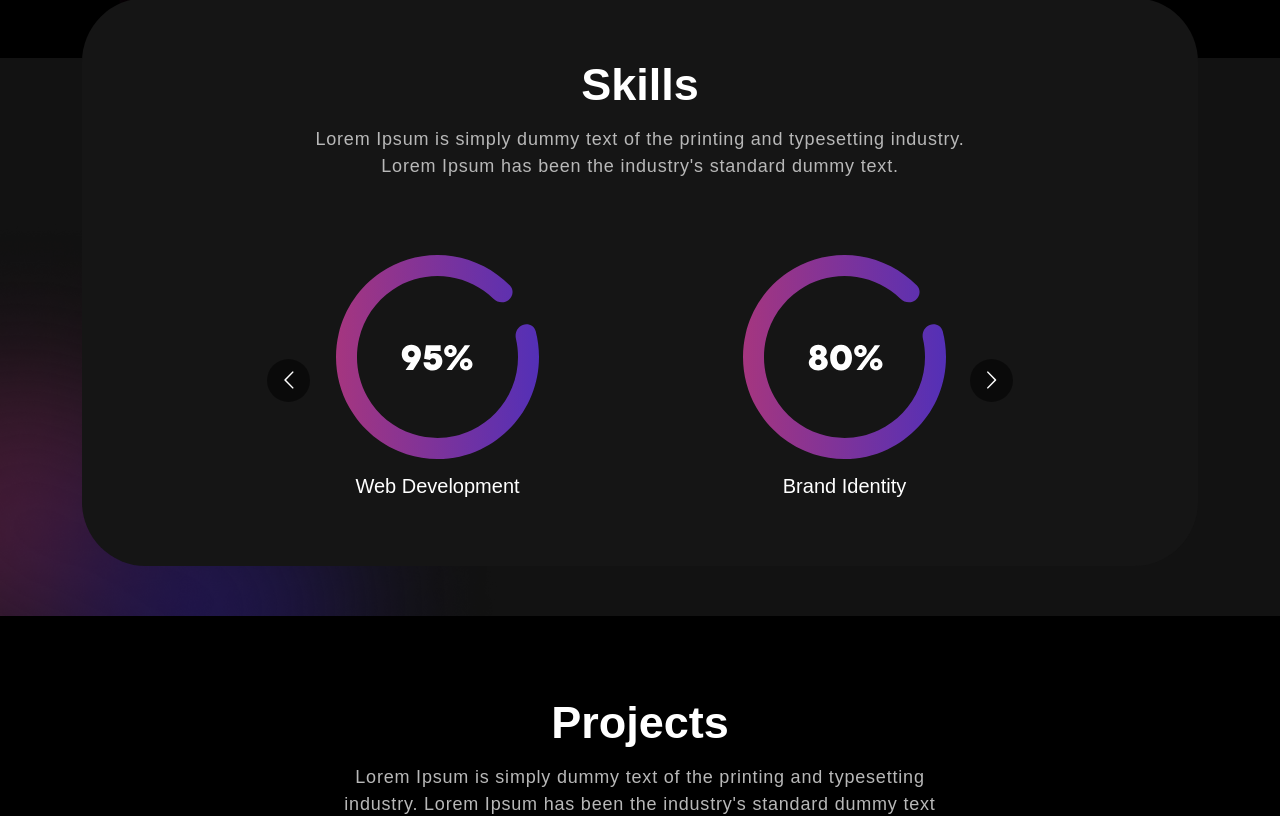
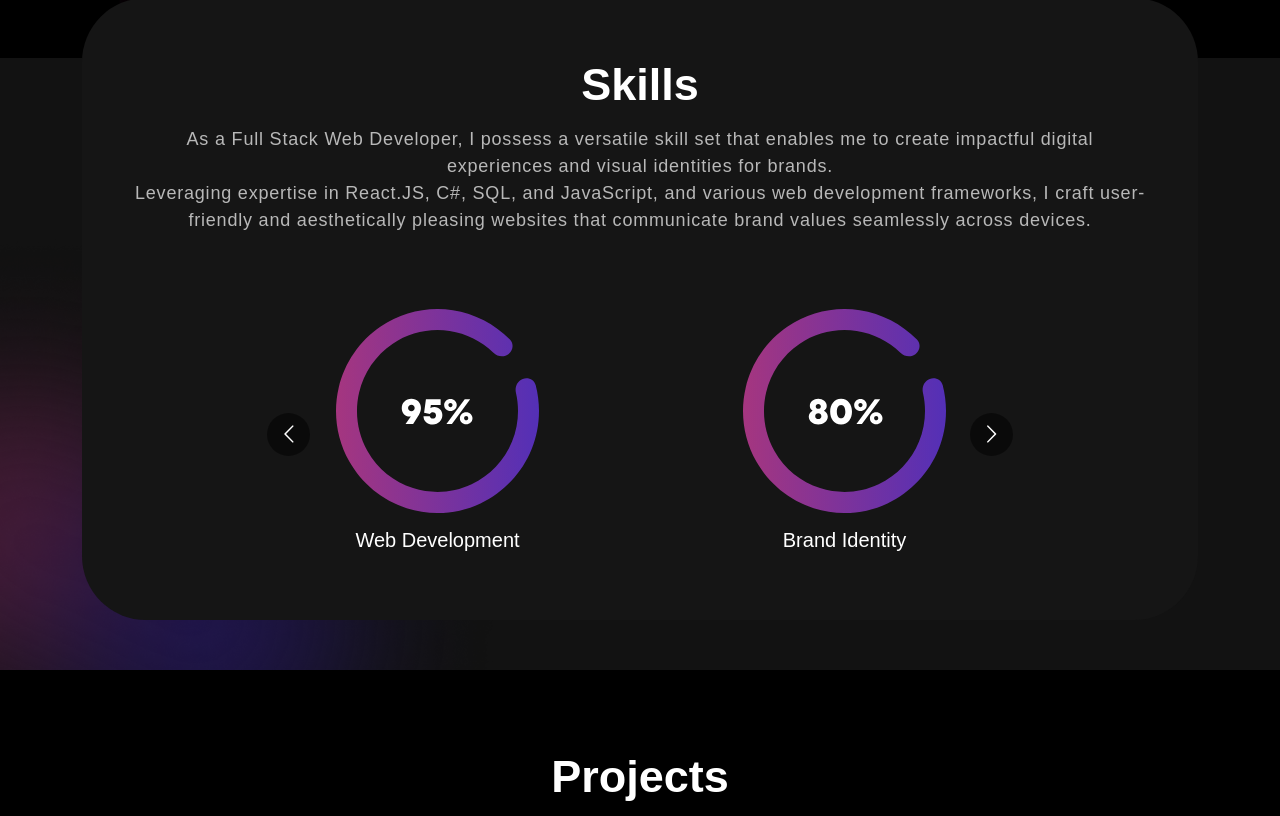
Before and after one commit to Cktestakis/ck-portfolio.io, a React (Create React App) app: page / in a window 1280 px wide. Shown: the part 932-1748 px from the top of the page. Built offline with nearby package versions, Linux system fonts and the light colour scheme; no server answers.

Commit message:
Skills paragraph section updated.

```diff
--- a/src/components/Skills.js
+++ b/src/components/Skills.js
@@ -3,8 +3,8 @@ import meter2 from "../assets/img/meter2.svg";
 import meter3 from "../assets/img/meter3.svg";
 import Carousel from 'react-multi-carousel';
 import 'react-multi-carousel/lib/styles.css';
-import arrow1 from "../assets/img/arrow1.svg";
-import arrow2 from "../assets/img/arrow2.svg";
+// import arrow1 from "../assets/img/arrow1.svg";
+// import arrow2 from "../assets/img/arrow2.svg";
 import colorSharp from "../assets/img/color-sharp.png"
 
 export const Skills = () => {
@@ -35,7 +35,7 @@ export const Skills = () => {
                 <div className="col-12">
                     <div className="skill-bx wow zoomIn">
                         <h2>Skills</h2>
-                        <p>Lorem Ipsum is simply dummy text of the printing and typesetting industry.<br></br> Lorem Ipsum has been the industry's standard dummy text.</p>
+                        <p>As a Full Stack Web Developer, I possess a versatile skill set that enables me to create impactful digital experiences and visual identities for brands. <br></br> Leveraging expertise in React.JS, C#, SQL, and JavaScript, and various web development frameworks, I craft user-friendly and aesthetically pleasing websites that communicate brand values seamlessly across devices.</p>
                         <Carousel responsive={responsive} infinite={true} className="owl-carousel owl-theme skill-slider">
                             <div className="item">
                                 <img src={meter1} alt="Image" />
@@ -51,7 +51,7 @@ export const Skills = () => {
                             </div>
                             <div className="item">
                                 <img src={meter1} alt="Image" />
-                                <h5>.NET</h5>
+                                <h5>Back-End Developing</h5>
                             </div>
                         </Carousel>
                     </div>
```
